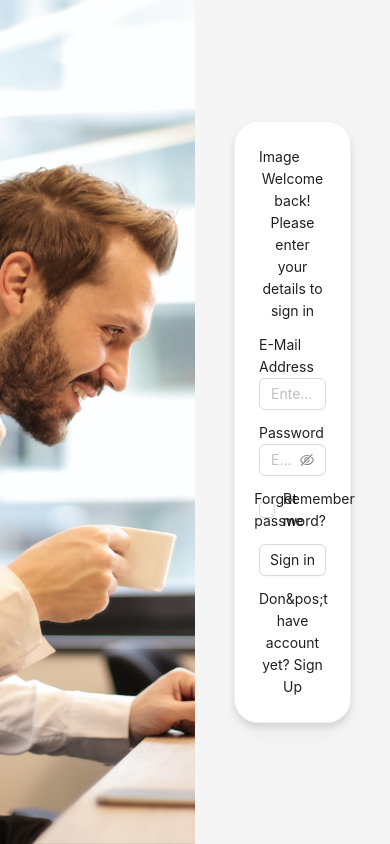
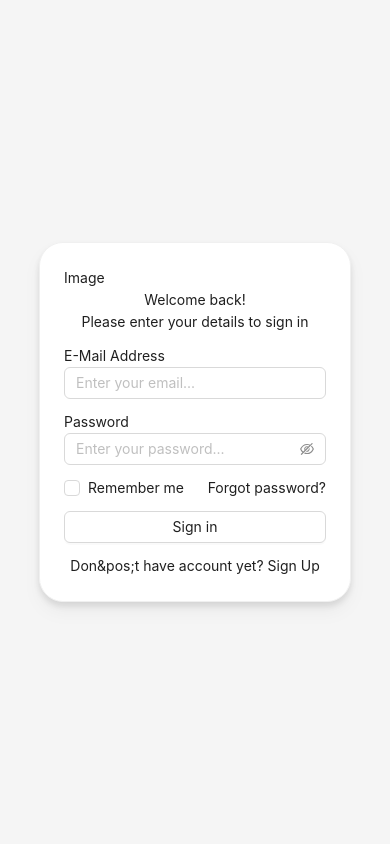
Before and after one commit to UpClassID/upclass-web, a Next.js app: page /login in a window 390 px wide. Built offline with nearby package versions, Linux system fonts and the light colour scheme.

Commit message:
feat: add mobile responsive for login

```diff
--- a/src/app/login/page.tsx
+++ b/src/app/login/page.tsx
@@ -15,30 +15,29 @@ export default function Login() {
   useEffect(() => {
     const handleResize = () => {
       setWindowWidth(window.innerWidth);
-      console.log(windowWidth);
     };
 
-    window.addEventListener('resize', handleResize);
+    window.addEventListener("resize", handleResize);
 
     // Cleanup function to remove the event listener when the component unmounts
     return () => {
-      window.removeEventListener('resize', handleResize);
+      window.removeEventListener("resize", handleResize);
     };
   }, [windowWidth]);
-
-
 
   useEffect(() => {
     if (!firstAnimation) {
       if (isRegister) {
         controls.start(() => ({
           x: 0,
-          initial: { x: windowWidth * -0.5 },
+          initial: {
+            x: windowWidth < 1080 ? windowWidth * -1 : windowWidth * -0.5,
+          },
           transition: { delay: 0.5, duration: 1.5 },
         }));
       } else {
         controls.start(() => ({
-          x: windowWidth * -0.5,
+          x: windowWidth < 1080 ? windowWidth * -1 : windowWidth * -0.5,
           initial: { x: 0 },
           transition: { delay: 0.5, duration: 1.5 },
         }));
@@ -50,8 +49,14 @@ export default function Login() {
     <div style={{ overflow: "hidden" }}>
       <motion.div
         animate={controls}
-        initial={{ x: windowWidth * -0.5 }}
-        style={{ width: "150vw", height: "100vh", display: "flex" }}
+        initial={{
+          x: windowWidth < 1080 ? windowWidth * -1 : windowWidth * -0.5,
+        }}
+        style={{
+          width: windowWidth < 1080 ? "200vw" : "150vw",
+          height: "100vh",
+          display: "flex",
+        }}
       >
         <div
           style={{
@@ -65,7 +70,7 @@ export default function Login() {
         >
           <Card
             className="rounded-[24px] drop-shadow-lg"
-            style={{ width: "30vw" }}
+            style={{ width: windowWidth < 1080 ? "80vw" : "30vw" }}
           >
             <div>Image</div>
             <div className="text-center">Sign Up</div>
@@ -115,7 +120,13 @@ export default function Login() {
           </Card>
         </div>
 
-        <div style={{ width: "50%", height: "100vh", display: "flex" }}>
+        <div
+          style={{
+            width: windowWidth < 1080 ? "0" : "50%",
+            height: "100vh",
+            display: windowWidth < 1080 ? "none" : "flex",
+          }}
+        >
           <Image
             width={400}
             height={400}
@@ -140,7 +151,7 @@ export default function Login() {
         >
           <Card
             className="rounded-[24px] drop-shadow-lg"
-            style={{ width: "30vw" }}
+            style={{ width: windowWidth < 1080 ? "80vw" : "30vw" }}
           >
             <div>Image</div>
             <div className="text-center">Welcome back!</div>
```
